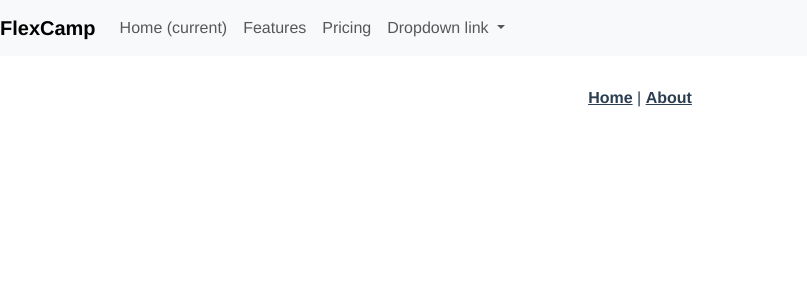
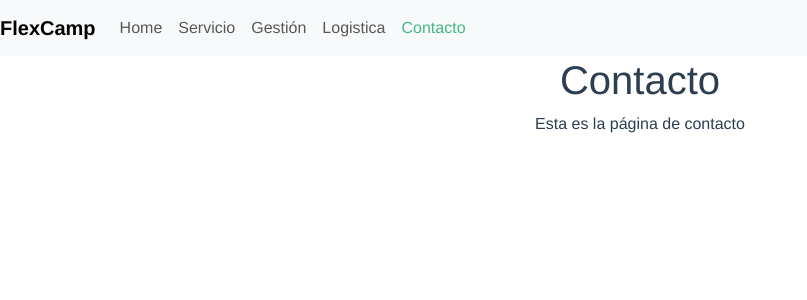
Before and after one commit to Biznet-IT/flexcamp, a Vue app: page /#/contacto in a window 1280 px wide. Shown: the top 300 px of the page, without its empty margins (0-807 px from the left). Built offline with nearby package versions, Linux system fonts and the light colour scheme.

Commit message:
Router con vistas nuevas

```diff
--- a/src/App.vue
+++ b/src/App.vue
@@ -1,9 +1,6 @@
 <template>
   <NavbarComp/>
-  <nav>
-    <router-link to="/">Home</router-link> |
-    <router-link to="/about">About</router-link>
-  </nav>
+
   <router-view/>
 
 </template>
--- a/src/components/Navbar.vue
+++ b/src/components/Navbar.vue
@@ -8,15 +8,21 @@
         <div class="collapse navbar-collapse" id="navbarNavDropdown">
             <ul class="navbar-nav">
                 <li class="nav-item active">
-                    <a class="nav-link" href="#">Home <span class="sr-only">(current)</span></a>
+                    <router-link class="nav-link" to="/">Home</router-link>
                 </li>
                 <li class="nav-item">
-                    <a class="nav-link" href="#">Features</a>
+                    <router-link class="nav-link" to="/servicio">Servicio</router-link>
                 </li>
                 <li class="nav-item">
-                    <a class="nav-link" href="#">Pricing</a>
+                    <router-link class="nav-link" to="/gestion">Gestión</router-link>
                 </li>
-                <li class="nav-item dropdown">
+                <li class="nav-item">
+                    <router-link class="nav-link" to="/logistica">Logistica</router-link>
+                </li>
+                <li class="nav-item">
+                    <router-link class="nav-link" to="/contacto">Contacto</router-link>
+                </li>
+                <!-- <li class="nav-item dropdown">
                     <a class="nav-link dropdown-toggle" href="#" id="navbarDropdownMenuLink" data-toggle="dropdown"
                         aria-haspopup="true" aria-expanded="false">
                         Dropdown link
@@ -26,7 +32,7 @@
                         <a class="dropdown-item" href="#">Another action</a>
                         <a class="dropdown-item" href="#">Something else here</a>
                     </div>
-                </li>
+                </li> -->
             </ul>
         </div>
     </nav>
--- a/src/router/index.js
+++ b/src/router/index.js
@@ -1,5 +1,10 @@
 import { createRouter, createWebHashHistory } from 'vue-router'
 import HomeView from '../views/HomeView.vue'
+import ServicioView from '../views/ServicioView.vue'
+import GestionView from '../views/GestionView.vue'
+import LogisticaView from '../views/LogisticaView.vue'
+import ContactoView from '../views/ContactoView.vue'
+
 
 const routes = [
   {
@@ -14,6 +19,26 @@ const routes = [
     // this generates a separate chunk (about.[hash].js) for this route
     // which is lazy-loaded when the route is visited.
     component: () => import(/* webpackChunkName: "about" */ '../views/AboutView.vue')
+  },
+  {
+    path: '/servicio',
+    name: 'servicio',
+    component: ServicioView
+  },
+  {
+    path: '/gestion',
+    name: 'gestion',
+    component: GestionView
+  },
+  {
+    path: '/logistica',
+    name: 'logistica',
+    component: LogisticaView
+  },
+  {
+    path: '/contacto',
+    name: 'contacto',
+    component: ContactoView
   }
 ]
 
--- /dev/null
+++ b/src/views/ContactoView.vue
@@ -0,0 +1,12 @@
+<template>
+    <div>
+        <h1>Contacto</h1>
+        <p>Esta es la página de contacto</p>
+    </div>
+</template>
+
+<script>
+export default {
+    name: 'ContactoView'
+}
+</script>
--- /dev/null
+++ b/src/views/GestionView.vue
@@ -0,0 +1,12 @@
+<template>
+    <div>
+        <h1>Gestion</h1>
+        <p>Esta es la página de gestión</p>
+    </div>
+</template>
+
+<script>
+export default {
+    name: 'GestionView'
+}
+</script>
--- a/src/views/HomeView.vue
+++ b/src/views/HomeView.vue
@@ -2,24 +2,19 @@
   <div class="home">
     <CarrouselComp/>
 
-    <img alt="Vue logo" src="../assets/logo.png">
-    <div class="card" style="width: 18rem;">
 
-
-    </div>
-    <HelloWorld msg="Welcome to Your Vue.js App" />
   </div>
 </template>
 
 <script>
 // @ is an alias to /src
-import HelloWorld from '@/components/HelloWorld.vue'
+//import HelloWorld from '@/components/HelloWorld.vue'
 import CarrouselComp from '@/components/Carrousel.vue'
 
 export default {
   name: 'HomeView',
   components: {
-    HelloWorld,
+
     CarrouselComp
   }
 }
--- /dev/null
+++ b/src/views/LogisticaView.vue
@@ -0,0 +1,12 @@
+<template>
+    <div>
+        <h1>Logistica</h1>
+        <p>Esta es la página de logistica</p>
+    </div>
+</template>
+
+<script>
+export default {
+    name: 'LogisticaView'
+}
+</script>
--- /dev/null
+++ b/src/views/ServicioView.vue
@@ -0,0 +1,12 @@
+<template>
+    <div>
+        <h1>Servicio</h1>
+        <p>Esta es la página de servicio</p>
+    </div>
+</template>
+
+<script>
+export default {
+    name: 'ServicioView'
+}
+</script>
```
